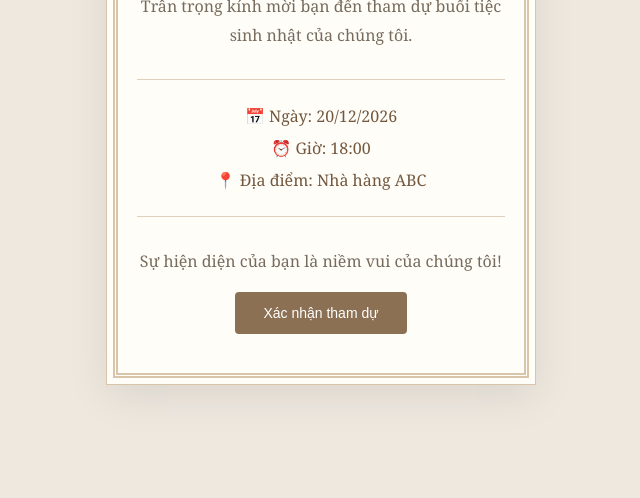
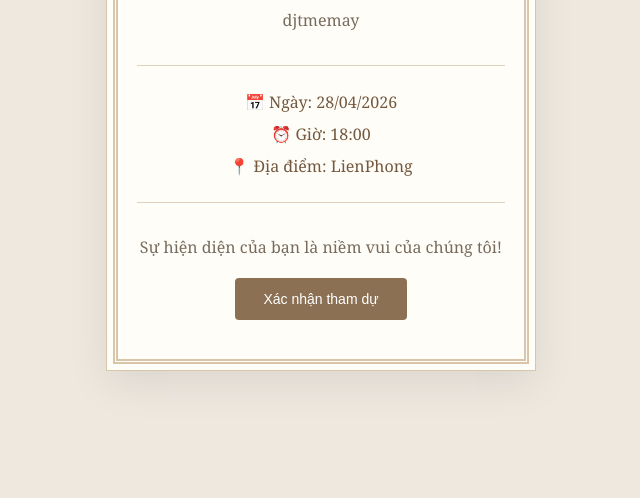
Before and after one commit to DuongCuto2211/kyyeucuaduong, a plain HTML site: page index.html in a window 1280 px wide. Shown: the part 302-800 px from the top of the page, without its empty margins (319-959 px from the left). Drawn offline with Linux system fonts and the light colour scheme.

Commit message:
index.html

```diff
--- a/index.html
+++ b/index.html
@@ -84,14 +84,13 @@
         <h1>Birthday Party</h1>
 
         <p class="description">
-            Trân trọng kính mời bạn đến tham dự
-            buổi tiệc sinh nhật của chúng tôi.
+            djtmemay
         </p>
 
         <div class="info">
-            <div>📅 Ngày: 20/12/2026</div>
+            <div>📅 Ngày: 28/04/2026</div>
             <div>⏰ Giờ: 18:00</div>
-            <div>📍 Địa điểm: Nhà hàng ABC</div>
+            <div>📍 Địa điểm: LienPhong</div>
         </div>
 
         <p class="description">
```
